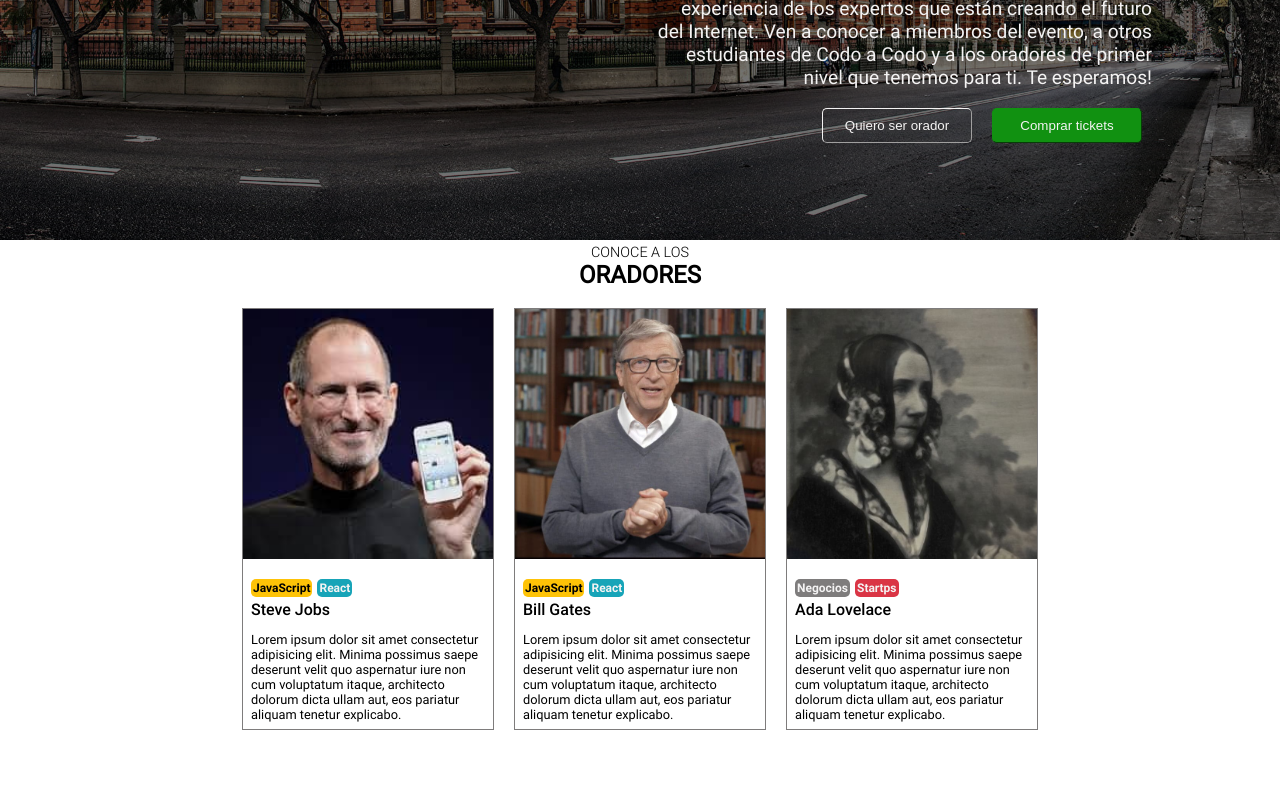
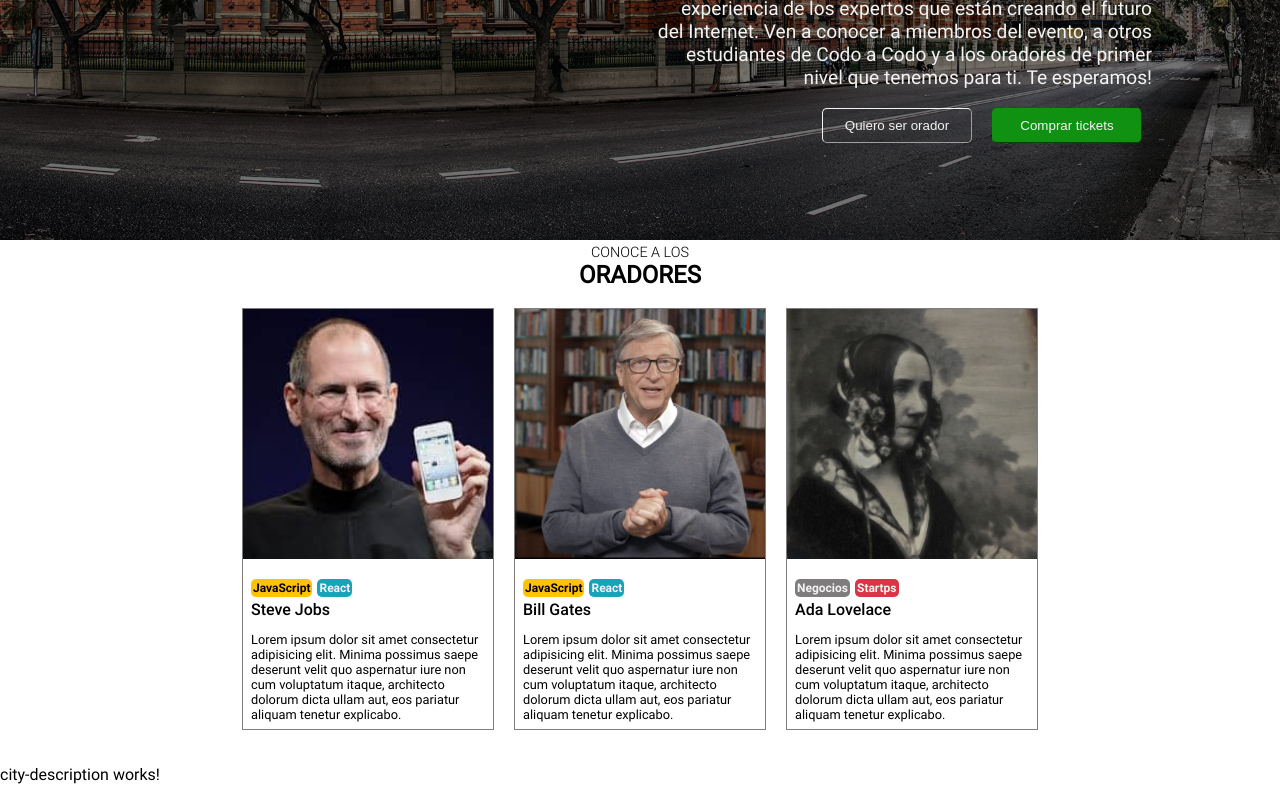
Before and after one commit to MakoskiVictor/CodoACodoIntegrador, an Angular app: page / in a window 1280 px wide. Shown: the part 546-1346 px from the top of the page. Before the commit the page ends 1315 px from the top, so only its background shows below. Built offline with nearby package versions, Linux system fonts and the light colour scheme.

Commit message:
add cityDescription component

```diff
--- a/src/app/app.component.html
+++ b/src/app/app.component.html
@@ -2,5 +2,6 @@
 <app-navbar/>
 <app-conf-details/>
 <app-speakers />
+<app-city-description />
 
 <router-outlet></router-outlet>
```
